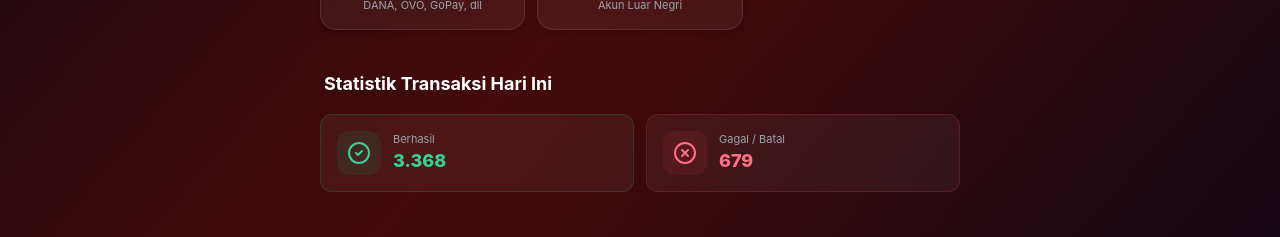
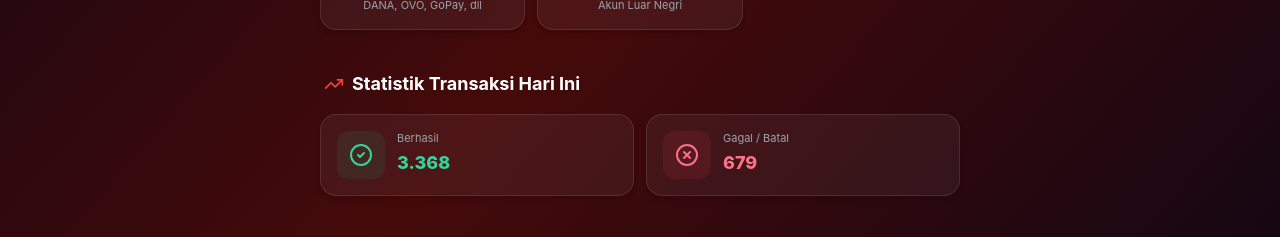
Before and after one commit to ofcdigisphere-labs/tnsmiley, a React (Vite) app in the folder frontend/: page / in a window 1280 px wide. Shown: the part 791-1028 px from the top of the page. Built offline with nearby package versions, Linux system fonts and the light colour scheme; no server answers.

Commit message:
LandingPage.jsx

```diff
--- a/frontend/src/pages/LandingPage.jsx
+++ b/frontend/src/pages/LandingPage.jsx
@@ -1,5 +1,5 @@
 import { useNavigate } from 'react-router-dom';
-import { QrCode, Zap, Shield, ArrowRight, LayoutDashboard, Gamepad2, Smartphone, Wifi, Wallet, MessageSquare, Store, CheckCircle2, XCircle } from 'lucide-react';
+import { QrCode, Zap, Shield, ArrowRight, LayoutDashboard, Gamepad2, Smartphone, Wifi, Wallet, MessageSquare, Store, CheckCircle2, XCircle, TrendingUp } from 'lucide-react';
 import { useEffect, useState } from 'react';
 
 const LandingPage = () => {
@@ -7,11 +7,9 @@ const LandingPage = () => {
   const [isLoggedIn, setIsLoggedIn] = useState(false);
   const [currentSlide, setCurrentSlide] = useState(0);
 
-  // State untuk angka transaksi acak
-  const [stats, setStats] = useState({
-    successTx: 0,
-    failedTx: 0
-  });
+  // State untuk data dummy transaksi acak
+  const [successCount, setSuccessCount] = useState(0);
+  const [failedCount, setFailedCount] = useState(0);
 
   const heroBanners = [
     "https://images.unsplash.com/photo-1550745165-9bc0b252726f?w=1200&auto=format&fit=crop&q=80",
@@ -27,14 +25,9 @@ const LandingPage = () => {
       setCurrentSlide((prev) => (prev + 1) % heroBanners.length);
     }, 3500);
 
-    // Generator angka acak untuk transaksi sukses (1.833 - 7.373) dan gagal/batal (500 - 1.000)
-    const randomSuccess = Math.floor(Math.random() * (7373 - 1833 + 1)) + 1833;
-    const randomFailed = Math.floor(Math.random() * (1000 - 500 + 1)) + 500;
-
-    setStats({
-      successTx: randomSuccess.toLocaleString('id-ID'),
-      failedTx: randomFailed.toLocaleString('id-ID')
-    });
+    // Generator angka acak untuk tampilan saja (simulasi fake live data)
+    setSuccessCount(Math.floor(Math.random() * (7373 - 1833 + 1)) + 1833);
+    setFailedCount(Math.floor(Math.random() * (1000 - 500 + 1)) + 500);
 
     return () => clearInterval(timer);
   }, [heroBanners.length]);
@@ -133,29 +126,36 @@ const LandingPage = () => {
           </div>
         </div>
 
-        {/* Status Statistik Transaksi (Baru) */}
+        {/* Live Simulation Status Section (Di atas Keunggulan) */}
         <div className="mb-10">
-          <h3 className="text-lg font-bold text-white mb-4 px-1">Statistik Transaksi Hari Ini</h3>
+          <h3 className="text-lg font-bold text-white mb-4 px-1 flex items-center gap-2">
+            <TrendingUp className="w-5 h-5 text-red-500" />
+            <span>Statistik Transaksi Hari Ini</span>
+          </h3>
           <div className="grid grid-cols-2 gap-3">
-            {/* Berhasil */}
-            <div className="bg-white/5 border border-emerald-500/20 rounded-xl p-4 flex items-center gap-3">
-              <div className="p-2.5 bg-emerald-500/10 rounded-xl text-emerald-400 shrink-0">
-                <CheckCircle2 className="w-6 h-6" />
+            {/* Transaksi Berhasil */}
+            <div className="bg-white/5 border border-white/10 rounded-2xl p-4 flex items-center gap-3 shadow-md">
+              <div className="p-3 bg-emerald-500/10 rounded-xl shrink-0">
+                <CheckCircle2 className="w-6 h-6 text-emerald-400" />
               </div>
               <div>
-                <p className="text-[11px] text-gray-400">Berhasil</p>
-                <h4 className="font-extrabold text-lg text-emerald-400">{stats.successTx}</h4>
+                <p className="text-[11px] text-gray-400 leading-tight mb-1">Berhasil</p>
+                <h4 className="font-extrabold text-lg text-emerald-400">
+                  {successCount.toLocaleString('id-ID')}
+                </h4>
               </div>
             </div>
 
-            {/* Gagal / Batal */}
-            <div className="bg-white/5 border border-rose-500/20 rounded-xl p-4 flex items-center gap-3">
-              <div className="p-2.5 bg-rose-500/10 rounded-xl text-rose-400 shrink-0">
-                <XCircle className="w-6 h-6" />
+            {/* Transaksi Gagal / Batal */}
+            <div className="bg-white/5 border border-white/10 rounded-2xl p-4 flex items-center gap-3 shadow-md">
+              <div className="p-3 bg-rose-500/10 rounded-xl shrink-0">
+                <XCircle className="w-6 h-6 text-rose-400" />
               </div>
               <div>
-                <p className="text-[11px] text-gray-400">Gagal / Batal</p>
-                <h4 className="font-extrabold text-lg text-rose-400">{stats.failedTx}</h4>
+                <p className="text-[11px] text-gray-400 leading-tight mb-1">Gagal / Batal</p>
+                <h4 className="font-extrabold text-lg text-rose-400">
+                  {failedCount.toLocaleString('id-ID')}
+                </h4>
               </div>
             </div>
           </div>
```
